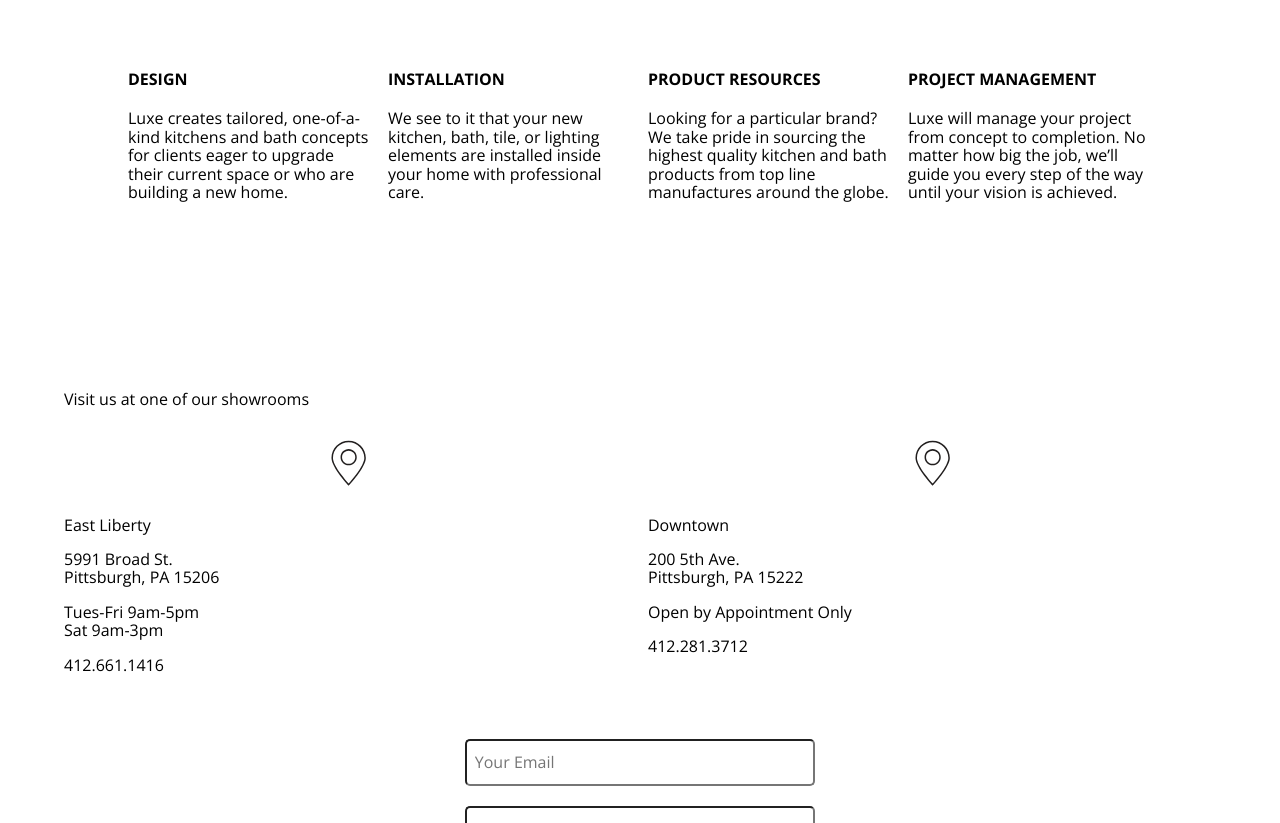
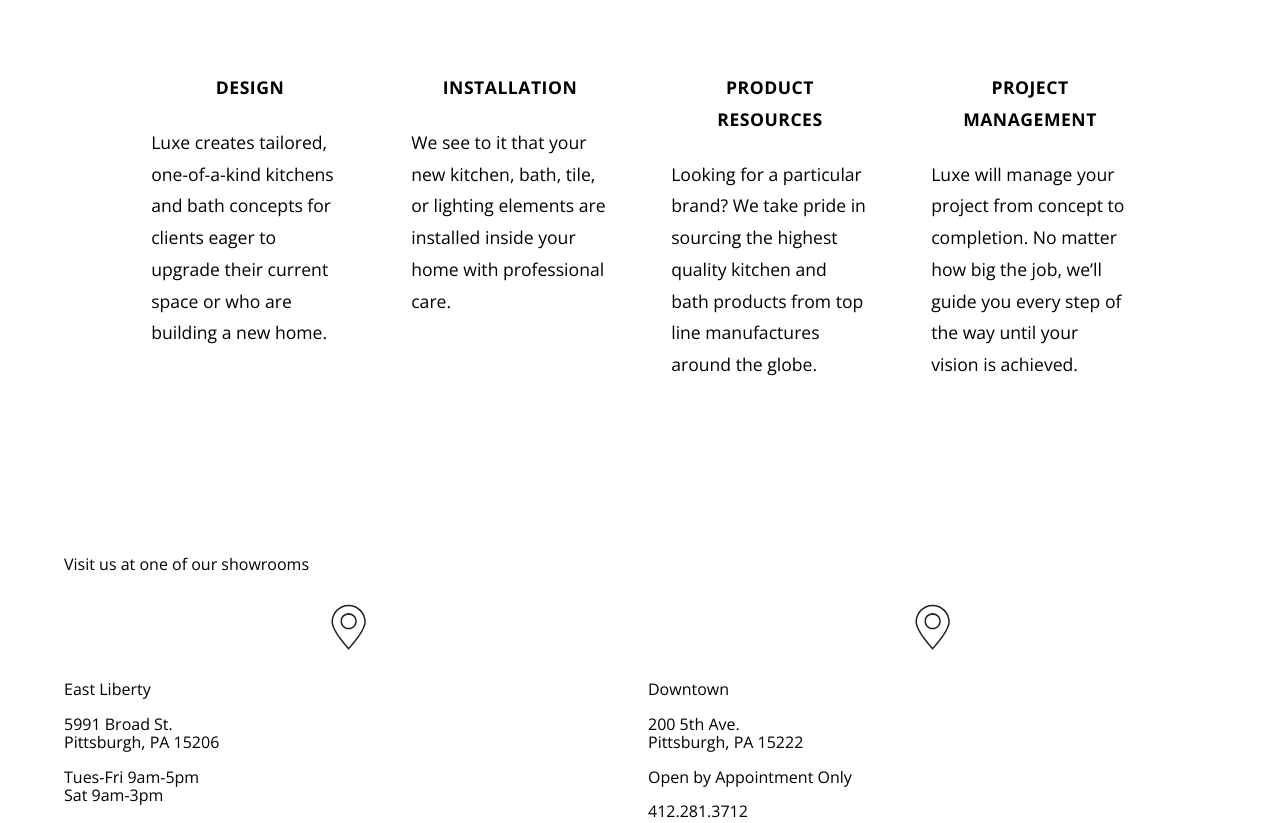
Before and after one commit to Jeneane0147/www.luxepittsburgh.com, a plain HTML site: page _site/index.html in a window 1280 px wide. Shown: the part 2400-3223 px from the top of the page. Drawn offline with nearby package versions, Linux system fonts and the light colour scheme; files whose address does not match are found by name.

Commit message:
services 2

```diff
--- a/_site/css/main.css
+++ b/_site/css/main.css
@@ -173,6 +173,10 @@ nav a {
   padding: 2% 10%;
 }
 
+.padded-3 {
+  padding: 0% 3%;
+}
+
 .text-white {
   color: white;
 }
@@ -210,11 +214,19 @@ nav a {
   font-weight: 700;
 }
 
+.letterspacing {
+  letter-spacing: .5px;
+}
 
 .icon {
   max-width: 75px;
   margin:auto;
   display:block;
+}
+
+.line-height {
+line-height: 1.8em;
+font-size: 1.1rem;
 }
 
 footer {
--- a/_site/index.html
+++ b/_site/index.html
@@ -44,7 +44,7 @@
     <div class="flexslider">
       <ul class="slides">
         <li>
-          <img src="img/slider-1.jpeg"/>
+          <img src="img/slider-1.jpeg" alt="modern bathroom by Luxe Pittsburgh"/>
         </li>
         <li>
           <img src="img/slider-2.jpeg"/>
@@ -113,14 +113,14 @@
 
 <!-- SERVICES -->
 <!-- ADD IMAGES -->
-<section class="grid padded">
-  <div class="col-3">
-    <h4> DESIGN </h4>
+<section class="grid padded line-height">
+  <div class="col-3 padded-3">
+    <h4 class="textcenter letterspacing"> DESIGN </h4>
     <p> Luxe creates tailored, one-of-a-kind kitchens and bath concepts for clients eager to upgrade their current space or who are building a new home. </p>
   </div>
-  <div class="col-3"> <h4> INSTALLATION </h4> <p> We see to it that your new kitchen, bath, tile, or lighting elements are installed inside your home with professional care. </p> </div>
-  <div class="col-3"> <h4> PRODUCT RESOURCES </h4> <p> Looking for a particular brand? We take pride in sourcing the highest quality kitchen and bath products from top line manufactures around the globe. </p> </div>
-  <div class="col-3"> <h4> PROJECT MANAGEMENT </h4> <p> Luxe will manage your project from concept to completion. No matter how big the job, we’ll guide you every step of the way until your vision is achieved. </p> </div>
+  <div class="col-3 padded-3"> <h4 class="textcenter letterspacing"> INSTALLATION </h4> <p> We see to it that your new kitchen, bath, tile, or lighting elements are installed inside your home with professional care. </p> </div>
+  <div class="col-3 padded-3"> <h4 class="textcenter letterspacing"> PRODUCT RESOURCES </h4> <p> Looking for a particular brand? We take pride in sourcing the highest quality kitchen and bath products from top line manufactures around the globe. </p> </div>
+  <div class="col-3 padded-3"> <h4 class="textcenter letterspacing"> PROJECT MANAGEMENT </h4> <p> Luxe will manage your project from concept to completion. No matter how big the job, we’ll guide you every step of the way until your vision is achieved. </p> </div>
 </section>
 
 <!-- VIDEO -->
--- a/css/main.css
+++ b/css/main.css
@@ -173,6 +173,10 @@ nav a {
   padding: 2% 10%;
 }
 
+.padded-3 {
+  padding: 0% 3%;
+}
+
 .text-white {
   color: white;
 }
@@ -210,11 +214,19 @@ nav a {
   font-weight: 700;
 }
 
+.letterspacing {
+  letter-spacing: .5px;
+}
 
 .icon {
   max-width: 75px;
   margin:auto;
   display:block;
+}
+
+.line-height {
+line-height: 1.8em;
+font-size: 1.1rem;
 }
 
 footer {
```
Also changed, not shown: index.html (+7 -7 lines), 1 other file.
